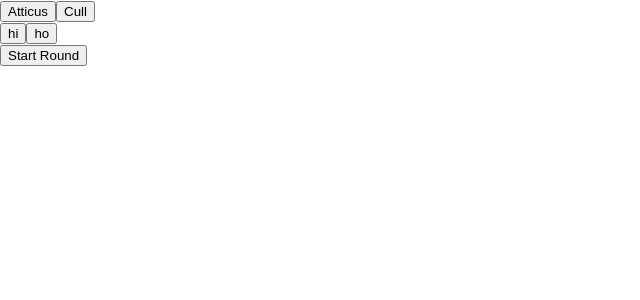
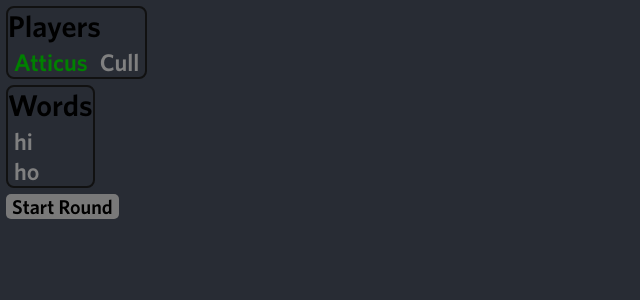
Before and after one commit to atticuscull-zz/atticuscull.github.io, a React (Create React App) app: page / in a window 1280 px wide. Shown: the top 300 px of the page, without its empty margins (0-640 px from the left). Built offline with nearby package versions, Linux system fonts and the light colour scheme.

Commit message:
B5 Update styles, Convert to functional, Fix start button

```diff
--- a/public/index.html
+++ b/public/index.html
@@ -24,7 +24,16 @@
       work correctly both with client-side routing and a non-root public URL.
       Learn how to configure a non-root public URL by running `npm run build`.
     -->
-    <title>React App</title>
+    <title>Shibboleth</title>
+    <style>
+      html, body, canvas {
+        margin: 0;
+        padding: 0;
+        width: 100%;
+        height: 100%;
+        overflow: hidden;
+      }
+    </style>
   </head>
   <body>
     <noscript>You need to enable JavaScript to run this app.</noscript>
--- a/src/App.css
+++ b/src/App.css
@@ -1,5 +1,8 @@
 .App {
-  text-align: center;
+  text-align: left;
+  background-color: #282c34;
+  min-height: 100vh;
+  padding: 6px
 }
 
 .App-logo {
@@ -13,6 +16,12 @@
   }
 }
 
+@font-face {
+    font-family: Whitney;
+    font-weight: bold;
+    src: url("./whitneysemibold.otf") format("opentype");
+}
+
 .App-header {
   background-color: #282c34;
   min-height: 100vh;
@@ -22,6 +31,58 @@
   justify-content: center;
   font-size: calc(10px + 2vmin);
   color: white;
+}
+
+.word {
+  background-color: #33333300;
+  border: 0px solid #000000;
+  font-size: 24px;
+  font-family: "Whitney";
+  transition-duration: .5s;
+}
+
+.player {
+  background-color: #33333300;
+  border: 0px solid #000000;
+  font-size: 24px;
+  font-family: "Whitney";
+  transition-duration: .5s;
+}
+
+.start-button {
+  background-color: #797979;
+  border: 0px solid #000000;
+  border-radius: 5px;
+  font-size: 20px;
+  font-family: "Whitney";
+
+}
+
+.playerlist {
+  background-color: #282c34;
+  display: inline-block;
+  border-width: 2px;
+  border-color: #111111;
+  border-style: solid;
+  border-radius: 8px;
+  margin-bottom: 6px;
+}
+
+.wordlist {
+  background-color: #282c34;
+  display: inline-block;
+  border-width: 2px;
+  border-color: #111111;
+  border-style: solid;
+  border-radius: 8px;
+  margin-bottom: 6px;
+}
+
+.header {
+  font-size: 30px;
+  font-family: "Whitney";
+  margin-top: 0px;
+  margin-bottom: 4px;
 }
 
 .App-link {
--- a/src/App.js
+++ b/src/App.js
@@ -1,9 +1,12 @@
 import React from 'react';
 import Game from "./myStuff/Game";
+import './App.css';
 
 function App() {
   return (
-    <Game />
+    <div className="App">
+      <Game />
+    </div>
   );
 }
 
--- a/src/myStuff/Game.js
+++ b/src/myStuff/Game.js
@@ -1,23 +1,15 @@
-import React from "react";
+import React, { useState } from "react";
 import Wordlist from "./Wordlist";
 import Playerlist from "./Playerlist";
 
-class Game extends React.Component {
-  constructor(props) {
-    super(props);
-    this.state = {
-      wordlist: ["hi", "ho"],
-      players: [{ name: "Atticus", shibboleth: "c" }, {name: "Cull", shibboleth: "b" }],
-      teams: [
-        { shibboleth: "c", players: [{ name: "Atticus", shibboleth: "c" }] },
-        { shibboleth: "b", players: [{ name: "Cull", shibboleth: "b" }] }
-      ],
-      thisPlayer: { name: "Atticus", shibboleth: "c" },
-      gameRunning: false
-    }
-  }
+function Game(props) {
+  const [wordlist, setWordList] = useState(["hi", "ho"]);
+  const [players, setPlayers] = useState([{ name: "Atticus", shibboleth: "c" }, { name: "Cull", shibboleth: "b" }]);
+  const [teams, setTeams] = useState([[0],[1]]);
+  const thisPlayer = 0;
+  const [gameRunning, setGameRunning] = useState(false);
 
-  newWordSet() {
+  function newWordSet() {
     let newlist = [];
     for (let i = 0; i < 2; i++) {
       newlist.push("b");
@@ -25,28 +17,35 @@ class Game extends React.Component {
         newlist[i] += "a";
       }
     }
-    this.setState({ wordlist: newlist })
+    setWordList(newlist);
+    console.log(wordlist);
   }
 
-  render() {
-    return (
-      <div className="game">
+  function onStartRound(){
+    newWordSet();
+  }
+
+  return(
+    <div className="game">
+      <div>
         <Playerlist
-          playerlist={this.state.players}
-          player={this.state.thisPlayer}
+          playerlist={players}
+          player={players[thisPlayer]}
         />
+      </div>
+      <div>
         <Wordlist
-          wordlist={this.state.wordlist}
-          player={this.state.thisPlayer}
+          wordlist={wordlist}
+          player={players[thisPlayer]}
         />
-        {!this.state.gameRunning && (
-          <button onClick={() => { }}>
-            Start Round
-          </button>)
-        }
       </div>
-    )
-  }
+      {!gameRunning && (
+        <button onClick={() => onStartRound()} className="start-button">
+          Start Round
+        </button>)
+      }
+    </div>
+  )
 }
 
 export default Game;
--- a/src/myStuff/Player.js
+++ b/src/myStuff/Player.js
@@ -1,11 +1,34 @@
 import React from "react";
 
-function Player(props) {
-  return (
-    <button className="player" onClick={props.onClick} color={props.color}>
-      {props.name}
-    </button>
-  )
+class Player extends React.Component {
+  constructor(props) {
+    super(props);
+    this.state = { currentColor: this.props.color };
+  }
+
+
+  setColorDefault() {
+    this.setState({currentColor: this.props.color});
+  }
+
+  setColorHighlight() {
+    this.setState({ currentColor: this.props.highlightColor });
+  }
+
+  render(){
+    return (
+      <button
+        className="player"
+        onClick={this.props.onClick}
+        style={{ color: this.state.currentColor }}
+        onMouseEnter={()=>this.setColorHighlight()}
+        onMouseLeave={()=>this.setColorDefault()}
+      >
+        {this.props.name}
+      </button>
+    );
+  }
+
 }
 
 export default Player;
--- a/src/myStuff/Playerlist.js
+++ b/src/myStuff/Playerlist.js
@@ -1,39 +1,35 @@
-import React from "react";
+import React, { useState } from "react";
 import Player from "./Player.js";
 
-class Playerlist extends React.Component {
-  constructor(props){
-    super(props);
-    this.state = {
-      players: props.playerlist
-    }
-  }
+function Playerlist (props) {
+  const [players, setPlayers] = useState(props.playerlist);
 
-  onTeam() {
+  function onTeam() {
     return undefined;
   }
-  notOnTeam() {
+  function notOnTeam() {
     return undefined;
   }
 
-  renderPlayer(player) {
+  function renderPlayer(inPlayer) {
     return(
       <Player
-        name={player.name}
-        color={(this.props.player.name === player.name) ? "green": "grey"}
-        onClick={(this.props.player.shibboleth === player.shibboleth) ? this.onTeam : this.notOnTeam}
-        key={player.name}
+        name={inPlayer.name}
+        color={(props.player.name === inPlayer.name) ? "green": "grey"}
+        highlightColor={(props.player.name === inPlayer.name) ? "green" : "red"}
+        onClick={(props.player.shibboleth === inPlayer.shibboleth) ? onTeam : notOnTeam}
+        key={inPlayer.name}
       />
     )
   }
-
-  render() {
-    return(
-      <div className="playerlist">
-        {this.state.players.map(e=> this.renderPlayer(e))}
-      </div>
-    )
-  }
+  return(
+    <div
+      className="playerlist"
+    >
+      <p className="header">Players</p>
+      {players.map(e=> renderPlayer(e))}
+    </div>
+  )
 }
 
 export default Playerlist;
--- a/src/myStuff/Word.js
+++ b/src/myStuff/Word.js
@@ -2,7 +2,7 @@ import React from "react";
 
 function Word(props) {
   return (
-    <button className="word" onClick={props.onClick} color={props.color}>
+    <button className="word" onClick={props.onClick} style={{ color: props.color}}>
       {props.word}
     </button>
   )
--- a/src/myStuff/Wordlist.js
+++ b/src/myStuff/Wordlist.js
@@ -1,36 +1,37 @@
-import React from "react"
+import React, { useEffect, useState } from "react"
 import Word from "./Word"
 
-class Wordlist extends React.Component {
-    constructor(props){
-        super(props);
-        this.state = {
-            words: props.wordlist
-        }
-    }
+function Wordlist (props) {
+  const [words, setWords] = useState(props.wordlist)
+  //const [player, setPlayer] = useState()
+  console.log("hi");
+  console.log(props);
 
-    renderWord(inWord) {
+  function renderWord(inWord) {
     let wordColor = "grey";
-        if(inWord === this.props.player.shibboleth){
+    if (inWord === props.player.shibboleth) {
       wordColor = "green";
     }
     return (
       <Word
         word={inWord}
         color={wordColor}
-                onClick={()=>{}}
+        onClick={() => { }}
         key={inWord}
       />
     )
   }
 
-    render() {
-        return(
-            <div className="wordList">
-                {this.state.words.map(e=>this.renderWord(e))}
+  useEffect(() => {setWords(props.wordlist)}, [setWords, props]);
+
+  return (
+    <div className="wordlist">
+      <p className="header">Words</p>
+      <div style={{ width: "33%" }}>
+        {words.map(e => renderWord(e))}
+      </div>
     </div>
   );
-    }
 
 }
 
```
Also changed, not shown: src/whitneybook.otf (added), src/whitneysemibold.otf (added). Lines whose indentation alone changed are shown as unchanged.
